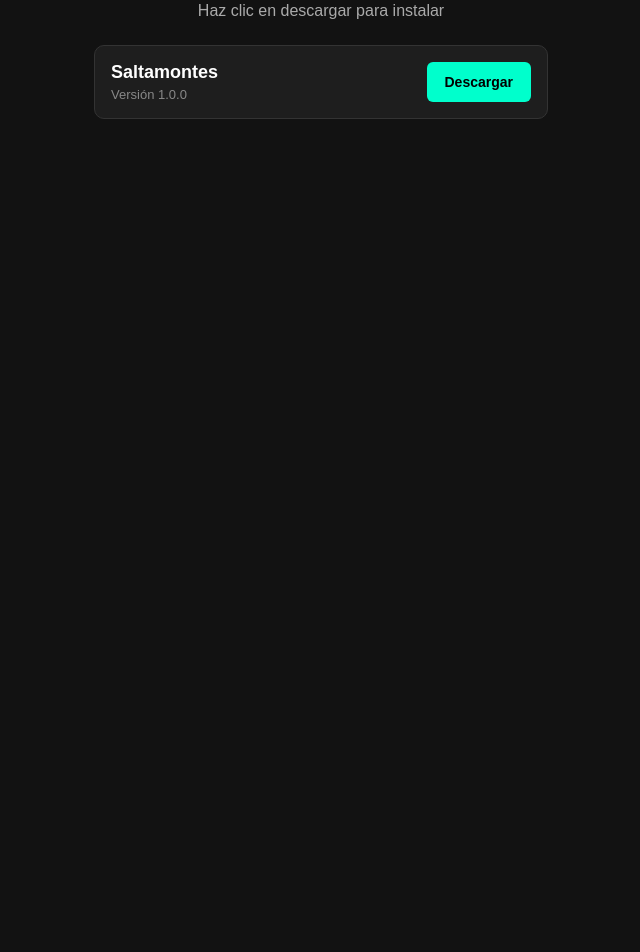
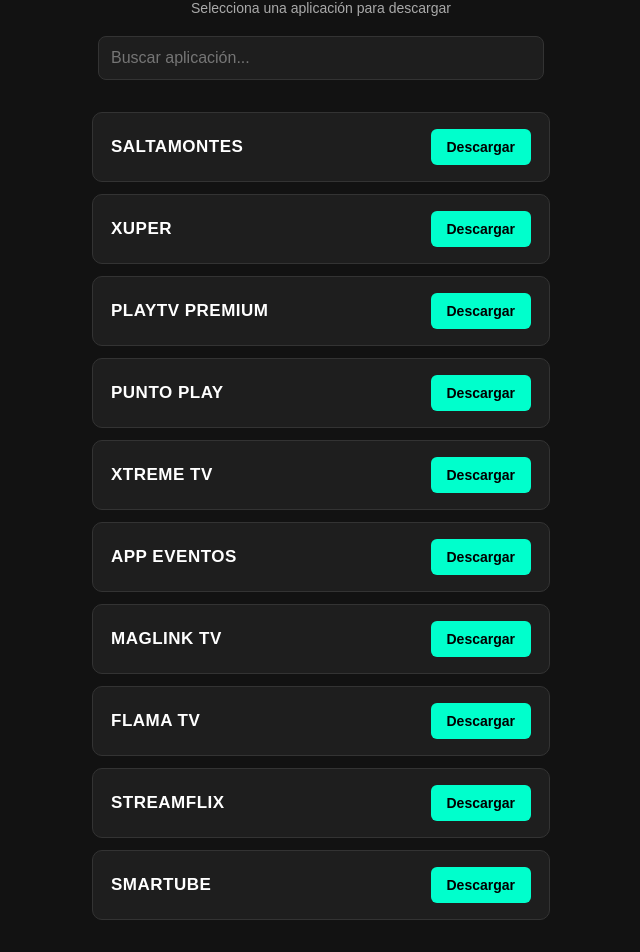
Before and after one commit to civitastore/aplicaciones, a plain HTML site: page index.html in a window 1280 px wide. Shown: the part 92-1044 px from the top of the page, without its empty margins (319-959 px from the left). Before the commit the page ends 800 px from the top, so only its background shows below. Drawn offline with Linux system fonts and the light colour scheme.

Commit message:
Update index.html

```diff
--- a/index.html
+++ b/index.html
@@ -13,30 +13,45 @@
             padding: 20px;
             margin: 0;
         }
-        h1 { color: #00ffcc; margin-bottom: 5px; }
-        p { color: #aaaaaa; margin-bottom: 25px; }
+        h1 { color: #00ffcc; margin-bottom: 5px; letter-spacing: 1px; }
+        p { color: #aaaaaa; margin-bottom: 20px; font-size: 14px; }
+        .search-box {
+            width: 90%;
+            max-width: 420px;
+            padding: 12px;
+            margin-bottom: 20px;
+            border-radius: 8px;
+            border: 1px solid #333;
+            background-color: #1e1e1e;
+            color: #fff;
+            font-size: 16px;
+            outline: none;
+        }
+        .search-box:focus { border-color: #00ffcc; }
         .app-card {
             background: #1e1e1e;
             border: 1px solid #333;
             border-radius: 10px;
-            padding: 16px;
+            padding: 16px 18px;
             margin: 12px auto;
             max-width: 420px;
             display: flex;
             justify-content: space-between;
             align-items: center;
+            transition: border-color 0.2s;
         }
+        .app-card:hover { border-color: #00ffcc; }
         .app-info { text-align: left; }
-        .app-name { font-size: 18px; font-weight: bold; }
-        .app-version { font-size: 13px; color: #888; margin-top: 4px; }
+        .app-name { font-size: 17px; font-weight: bold; letter-spacing: 0.5px; }
         .btn-download {
             background-color: #00ffcc;
             color: #000000;
-            padding: 12px 18px;
+            padding: 10px 16px;
             text-decoration: none;
             font-weight: bold;
             border-radius: 6px;
             font-size: 14px;
+            white-space: nowrap;
         }
         .btn-download:hover { background-color: #00ccaa; }
     </style>
@@ -44,18 +59,104 @@
 <body>
 
     <h1>CIVITA STORE</h1>
-    <p>Haz clic en descargar para instalar</p>
+    <p>Selecciona una aplicación para descargar</p>
 
-    <!-- APP 1 -->
-    <div class="app-card">
-        <div class="app-info">
-            <div class="app-name">Saltamontes</div>
-            <div class="app-version">Versión 1.0.0</div>
+    <input type="text" id="buscador" class="search-box" onkeyup="filtrarApps()" placeholder="Buscar aplicación...">
+
+    <div id="lista-apps">
+
+        <!-- 1. SALTAMONTES -->
+        <div class="app-card">
+            <div class="app-info">
+                <div class="app-name">SALTAMONTES</div>
+            </div>
+            <a href="https://github.com/civitastore/aplicaciones/releases/download/v1.0.0/SALTAMONTES.apk" class="btn-download">Descargar</a>
         </div>
-        <a href="https://github.com/civitastore/aplicaciones/releases/download/v1.0.0/SALTAMONTES.apk" class="btn-download">Descargar</a>
+
+        <!-- 2. XUPER -->
+        <div class="app-card">
+            <div class="app-info">
+                <div class="app-name">XUPER</div>
+            </div>
+            <a href="https://github.com/civitastore/aplicaciones/releases/download/v1/0.XUPER.AR.SIN.CUENTA.apk" class="btn-download">Descargar</a>
+        </div>
+
+        <!-- 3. PLAYTV PREMIUM -->
+        <div class="app-card">
+            <div class="app-info">
+                <div class="app-name">PLAYTV PREMIUM</div>
+            </div>
+            <a href="https://github.com/civitastore/aplicaciones/releases/download/v1.0/1.PLAY.TV.PREMIUM.apk" class="btn-download">Descargar</a>
+        </div>
+
+        <!-- 4. PUNTO PLAY -->
+        <div class="app-card">
+            <div class="app-info">
+                <div class="app-name">PUNTO PLAY</div>
+            </div>
+            <a href="https://github.com/civitastore/aplicaciones/releases/download/v1.0.1/1.PUNTO.PLAY.CANALES.Y.PACK.FUTBOL.apk" class="btn-download">Descargar</a>
+        </div>
+
+        <!-- 5. XTREME TV -->
+        <div class="app-card">
+            <div class="app-info">
+                <div class="app-name">XTREME TV</div>
+            </div>
+            <a href="https://github.com/civitastore/aplicaciones/releases/download/1.6/XTREMETV.apk" class="btn-download">Descargar</a>
+        </div>
+
+        <!-- 6. APP EVENTOS -->
+        <div class="app-card">
+            <div class="app-info">
+                <div class="app-name">APP EVENTOS</div>
+            </div>
+            <a href="https://github.com/civitastore/aplicaciones/releases/download/v1.1/APP.EVENTOS.apk" class="btn-download">Descargar</a>
+        </div>
+
+        <!-- 7. MAGLINK TV -->
+        <div class="app-card">
+            <div class="app-info">
+                <div class="app-name">MAGLINK TV</div>
+            </div>
+            <a href="https://github.com/civitastore/aplicaciones/releases/download/1.3/MAGLINKTV.CANALES.Y.EVENTOS.apk" class="btn-download">Descargar</a>
+        </div>
+
+        <!-- 8. FLAMA TV -->
+        <div class="app-card">
+            <div class="app-info">
+                <div class="app-name">FLAMA TV</div>
+            </div>
+            <a href="https://github.com/civitastore/aplicaciones/releases/download/1%2C2/FLAMA.TV.CANALES.Y.EVENTOS.apk" class="btn-download">Descargar</a>
+        </div>
+
+        <!-- 9. STREAMFLIX -->
+        <div class="app-card">
+            <div class="app-info">
+                <div class="app-name">STREAMFLIX</div>
+            </div>
+            <a href="https://github.com/civitastore/aplicaciones/releases/download/1.5/STREAMFLIX.apk" class="btn-download">Descargar</a>
+        </div>
+
+        <!-- 10. SMARTUBE -->
+        <div class="app-card">
+            <div class="app-info">
+                <div class="app-name">SMARTUBE</div>
+            </div>
+            <a href="https://github.com/civitastore/aplicaciones/releases/download/1.4/SMART.TUBE.apk" class="btn-download">Descargar</a>
+        </div>
+
     </div>
 
-    <!-- Para agregar más apps, copia y pega este bloque desde <div class="app-card"> hasta </div> -->
+    <script>
+        function filtrarApps() {
+            let input = document.getElementById('buscador').value.toLowerCase();
+            let cards = document.getElementsByClassName('app-card');
+            for (let i = 0; i < cards.length; i++) {
+                let nombre = cards[i].querySelector('.app-name').innerText.toLowerCase();
+                cards[i].style.display = nombre.includes(input) ? "flex" : "none";
+            }
+        }
+    </script>
 
 </body>
 </html>
```
